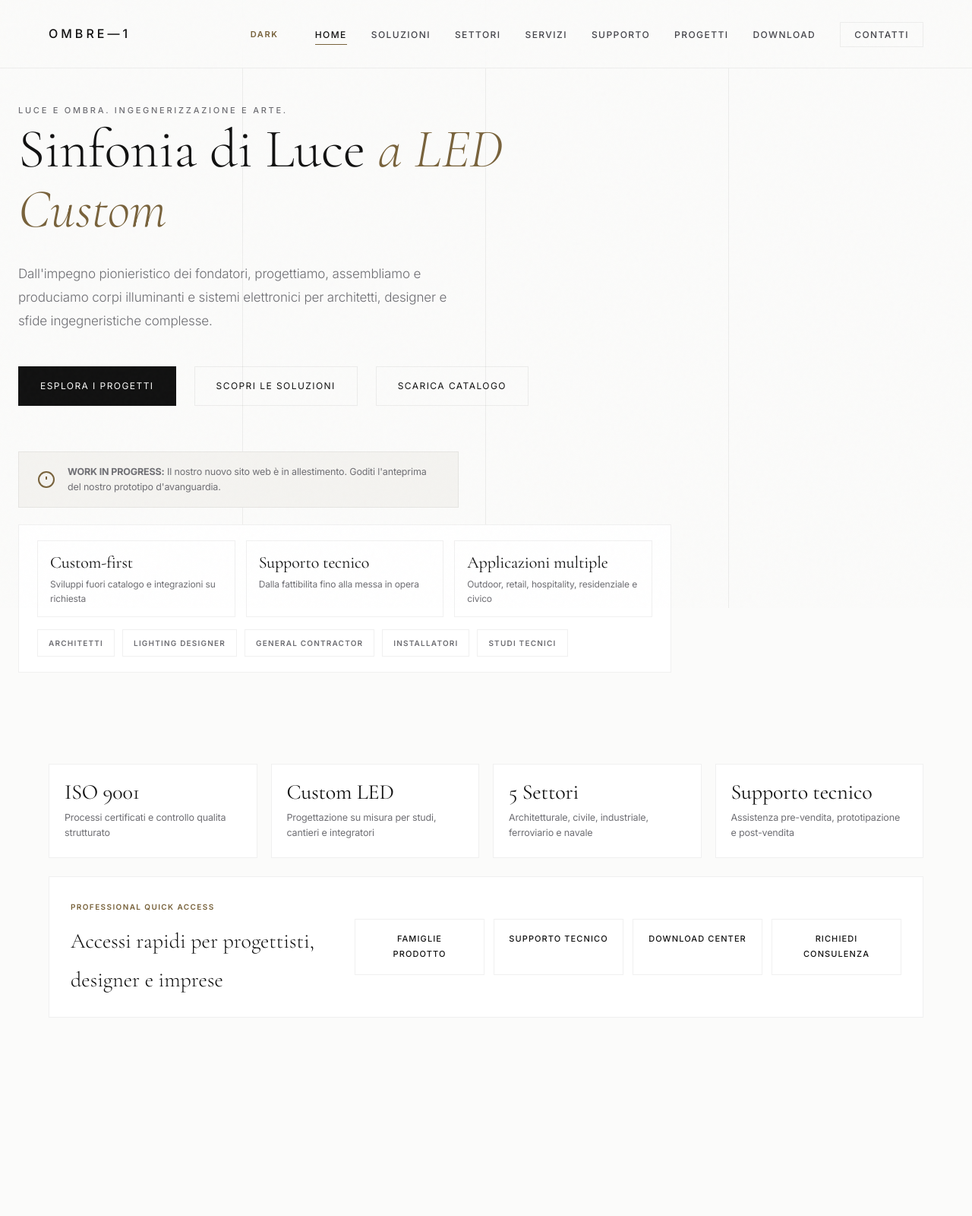
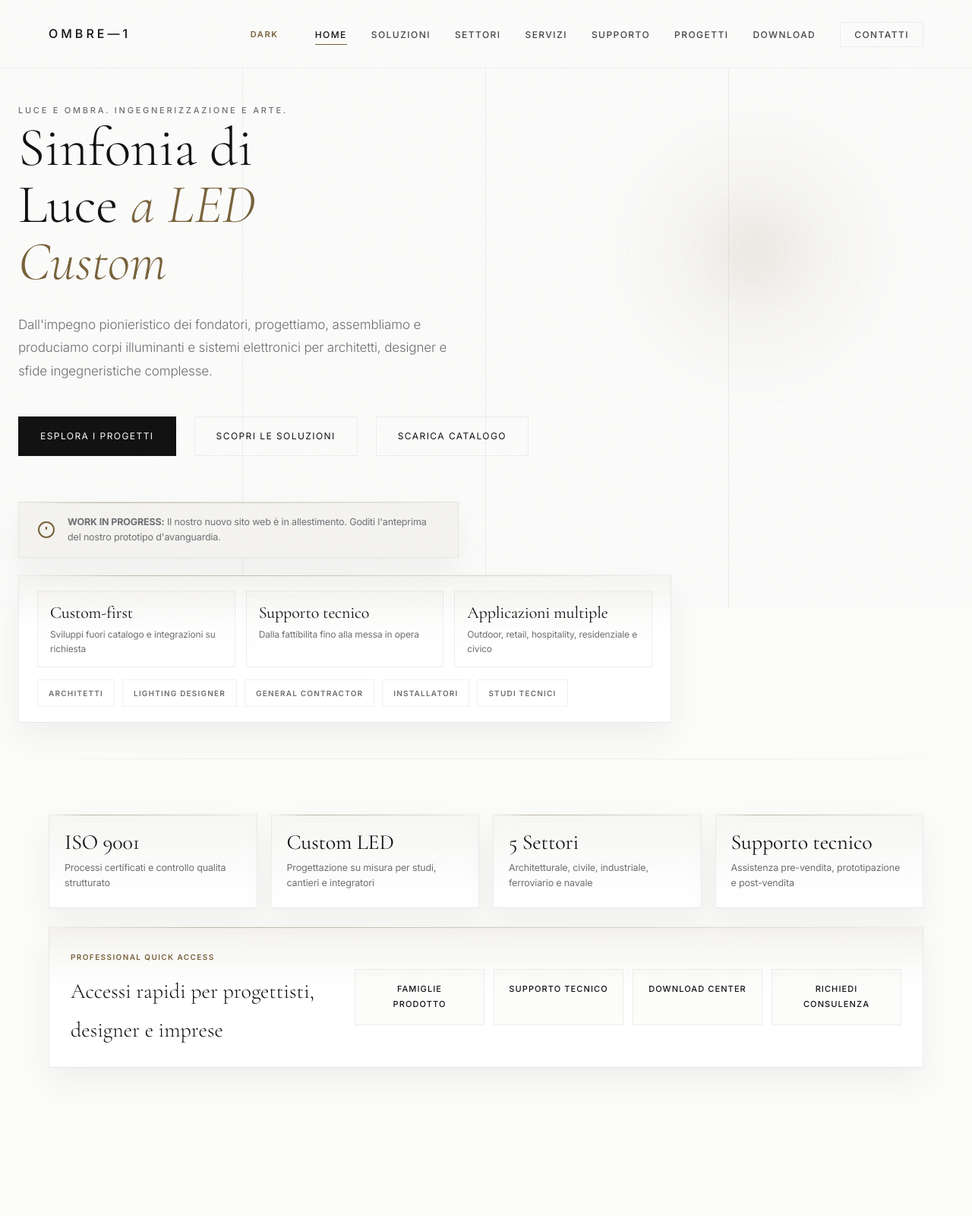
Before and after one commit to alessiocostanza3-ctrl/Ombre1, a website: page index.html in a window 1280 px wide. Shown: the top 1600 px of the page at 76% size. Drawn offline with nearby package versions, Linux system fonts and the light colour scheme.

Commit message:
Refine visual cohesion across homepage modules

```diff
--- a/style.css
+++ b/style.css
@@ -241,6 +241,23 @@ main {
   display: none; /* Removed the giant stroke backgrounds which looked cluttered */
 }
 
+.glass-panel {
+  position: relative;
+  overflow: hidden;
+  backdrop-filter: blur(14px);
+  -webkit-backdrop-filter: blur(14px);
+  box-shadow: 0 18px 40px rgba(0, 0, 0, 0.05);
+}
+
+.glass-panel::before {
+  content: '';
+  position: absolute;
+  inset: 0 0 auto 0;
+  height: 1px;
+  background: linear-gradient(90deg, transparent 0%, rgba(var(--color-accent-rgb), 0.4) 18%, rgba(var(--color-accent-rgb), 0.12) 85%, transparent 100%);
+  pointer-events: none;
+}
+
 /* --- Header / Navigation --- */
 #mainHeader {
   position: fixed;
@@ -403,13 +420,37 @@ main {
   position: relative;
 }
 
+.hero-section::before {
+  content: '';
+  position: absolute;
+  top: 120px;
+  right: min(6vw, 80px);
+  width: min(34vw, 420px);
+  height: min(34vw, 420px);
+  border-radius: 50%;
+  background: radial-gradient(circle, rgba(var(--color-accent-rgb), 0.12) 0%, rgba(var(--color-accent-rgb), 0.04) 32%, transparent 70%);
+  pointer-events: none;
+  filter: blur(10px);
+}
+
+.hero-section::after {
+  content: '';
+  position: absolute;
+  left: 24px;
+  right: 24px;
+  bottom: 32px;
+  height: 1px;
+  background: linear-gradient(90deg, transparent 0%, var(--color-border) 18%, var(--color-border) 82%, transparent 100%);
+  pointer-events: none;
+}
+
 .hero-background-text {
   display: none; /* Removed giant stroke background */
 }
 
 .hero-content {
   width: 100%;
-  max-width: 800px;
+  max-width: 920px;
   margin-top: 40px;
 }
 
@@ -426,9 +467,10 @@ main {
 .hero-title {
   font-family: var(--font-title);
   font-size: 72px;
-  line-height: 1.1;
+  line-height: 1.04;
   font-weight: 300;
   margin-bottom: 30px;
+  max-width: 10.5ch;
 }
 
 .hero-title .highlight {
@@ -450,6 +492,7 @@ main {
   display: flex;
   gap: 24px;
   width: 100%;
+  flex-wrap: wrap;
 }
 
 .btn {
@@ -507,7 +550,7 @@ main {
   margin-top: 22px;
   padding: 20px 24px;
   border: 1px solid var(--color-border);
-  background: var(--bg-card);
+  background: linear-gradient(180deg, rgba(var(--color-accent-rgb), 0.04) 0%, var(--bg-card) 38%);
 }
 
 .hero-metric-list {
@@ -522,6 +565,8 @@ main {
   display: flex;
   flex-direction: column;
   gap: 8px;
+  background: linear-gradient(180deg, rgba(var(--color-accent-rgb), 0.02) 0%, transparent 100%);
+  transition: var(--transition-fast);
 }
 
 .hero-metric-value {
@@ -583,10 +628,11 @@ main {
 .trust-card {
   border: 1px solid var(--color-border);
   padding: 22px 20px;
-  background: var(--bg-card);
+  background: linear-gradient(180deg, rgba(var(--color-accent-rgb), 0.03) 0%, var(--bg-card) 100%);
   display: flex;
   flex-direction: column;
   gap: 10px;
+  transition: var(--transition-fast);
 }
 
 .trust-value {
@@ -604,7 +650,7 @@ main {
 
 .cta-command-bar {
   border: 1px solid var(--color-border);
-  background: var(--bg-card);
+  background: linear-gradient(180deg, rgba(var(--color-accent-rgb), 0.05) 0%, var(--bg-card) 45%);
   padding: 24px 28px;
   display: flex;
   align-items: center;
@@ -644,11 +690,14 @@ main {
   text-transform: uppercase;
   color: var(--color-text);
   text-align: center;
+  background: rgba(var(--color-accent-rgb), 0.02);
+  transition: var(--transition-fast);
 }
 
 .command-link:hover {
   border-color: var(--color-accent);
   color: var(--color-accent);
+  transform: translateY(-1px);
 }
 
 /* --- Section: Audience --- */
@@ -660,11 +709,12 @@ main {
 
 .audience-card {
   border: 1px solid var(--color-border);
-  background: var(--bg-card);
+  background: linear-gradient(180deg, rgba(var(--color-accent-rgb), 0.025) 0%, var(--bg-card) 100%);
   padding: 28px;
   display: flex;
   flex-direction: column;
   gap: 16px;
+  transition: var(--transition-fast);
 }
 
 .audience-kicker {
@@ -695,11 +745,12 @@ main {
 
 .solution-card {
   border: 1px solid var(--color-border);
-  background: var(--bg-card);
+  background: linear-gradient(180deg, rgba(var(--color-accent-rgb), 0.025) 0%, var(--bg-card) 100%);
   padding: 28px;
   display: flex;
   flex-direction: column;
   gap: 18px;
+  transition: var(--transition-fast);
 }
 
 .solution-kicker {
@@ -1036,8 +1087,9 @@ html[data-theme="light"] .sector-display-visual {
 
 .support-card {
   border: 1px solid var(--color-border);
-  background: var(--bg-card);
+  background: linear-gradient(180deg, rgba(var(--color-accent-rgb), 0.025) 0%, var(--bg-card) 100%);
   padding: 26px 24px;
+  transition: var(--transition-fast);
 }
 
 .support-step {
@@ -1063,8 +1115,9 @@ html[data-theme="light"] .sector-display-visual {
 
 .supporto-side-panel {
   border: 1px solid var(--color-border);
-  background: var(--bg-card);
+  background: linear-gradient(180deg, rgba(var(--color-accent-rgb), 0.045) 0%, var(--bg-card) 40%);
   padding: 30px 28px;
+  transition: var(--transition-fast);
 }
 
 .support-panel-kicker {
@@ -1580,11 +1633,12 @@ html[data-theme="light"] .progetto-card-content {
 
 .download-card {
   border: 1px solid var(--color-border);
-  background: var(--bg-card);
+  background: linear-gradient(180deg, rgba(var(--color-accent-rgb), 0.025) 0%, var(--bg-card) 100%);
   padding: 28px;
   display: flex;
   flex-direction: column;
   gap: 16px;
+  transition: var(--transition-fast);
 }
 
 .download-tag,
@@ -1618,11 +1672,12 @@ html[data-theme="light"] .progetto-card-content {
 
 .news-card {
   border: 1px solid var(--color-border);
-  background: var(--bg-card);
+  background: linear-gradient(180deg, rgba(var(--color-accent-rgb), 0.025) 0%, var(--bg-card) 100%);
   padding: 28px;
   display: flex;
   flex-direction: column;
   gap: 16px;
+  transition: var(--transition-fast);
 }
 
 .news-tag {
@@ -1653,11 +1708,23 @@ html[data-theme="light"] .progetto-card-content {
 
 .highlight-card {
   border: 1px solid var(--color-border);
-  background: var(--bg-card);
+  background: linear-gradient(180deg, rgba(var(--color-accent-rgb), 0.025) 0%, var(--bg-card) 100%);
   padding: 28px;
   display: flex;
   flex-direction: column;
   gap: 16px;
+  transition: var(--transition-fast);
+}
+
+.audience-card:hover,
+.solution-card:hover,
+.support-card:hover,
+.news-card:hover,
+.download-card:hover,
+.highlight-card:hover,
+.trust-card:hover {
+  border-color: var(--color-border-glow);
+  transform: translateY(-2px);
 }
 
 /* --- Section: Contatti --- */
@@ -2327,6 +2394,11 @@ html[data-theme="light"] .progetto-card-content {
     font-size: 40px;
   }
 
+  .hero-section::before,
+  .hero-section::after {
+    display: none;
+  }
+
   .section-container {
     padding: 84px 18px;
   }
@@ -2444,6 +2516,10 @@ html[data-theme="light"] .progetto-card-content {
   .hero-utility-panel {
     margin-top: 16px;
     padding: 18px;
+  }
+
+  .hero-metric-list {
+    gap: 10px;
   }
 
   .hero-audience-pills {
```
